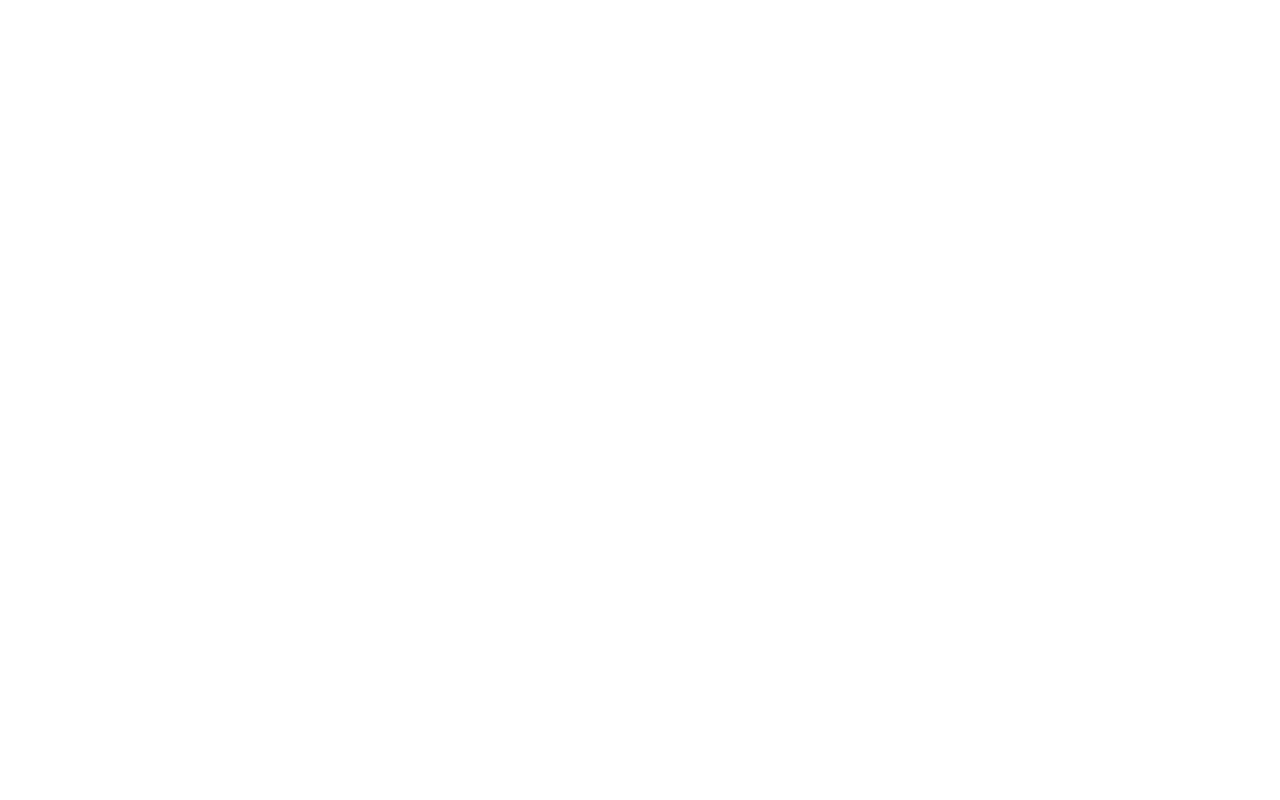
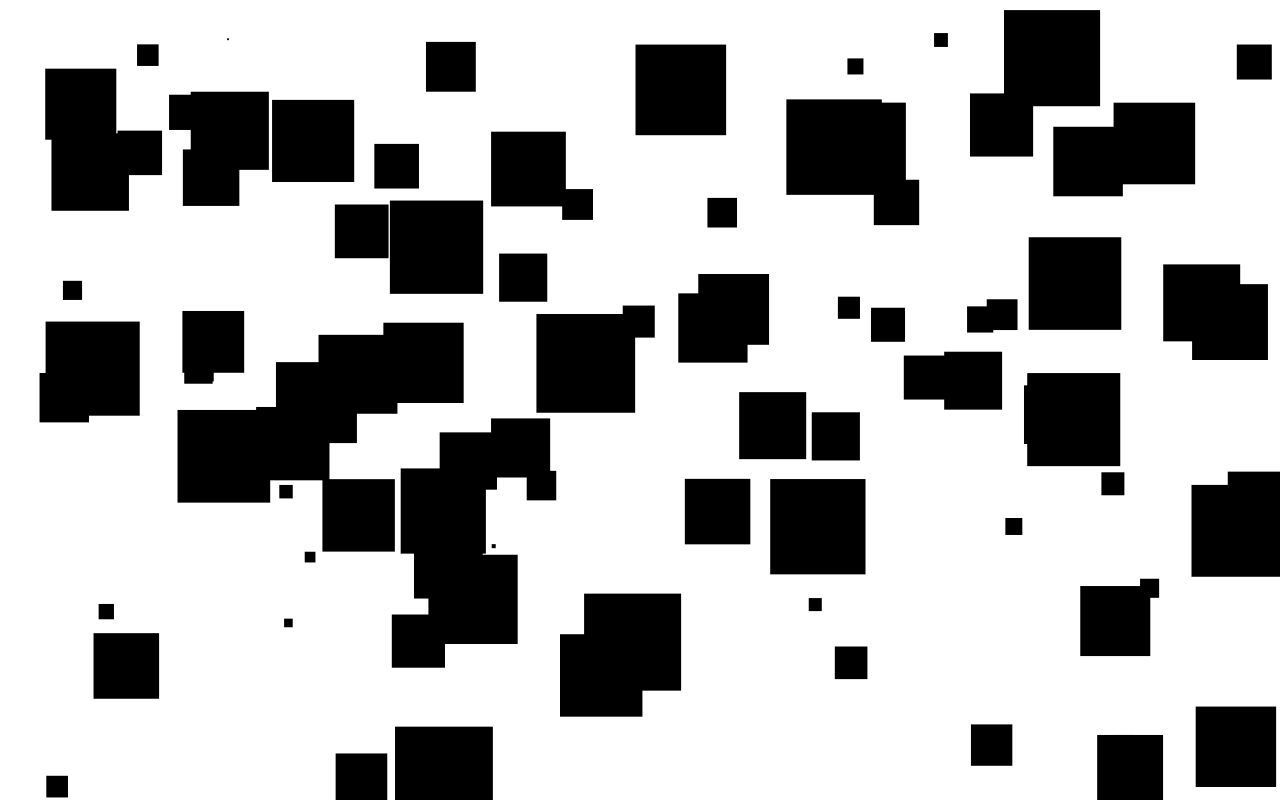
Before and after one commit to jlcdev/CursoHTML5, a plain HTML site: page clase4/index.html in a window 1280 px wide. Drawn offline with Linux system fonts and the light colour scheme.

Commit message:
HTML5 engine
new HTML5 engine with front and back canvas

```diff
--- /dev/null
+++ b/clase4/engine.js
@@ -0,0 +1,112 @@
+//Front canvas
+var canvas = document.getElementById('canvas');
+canvas.width = window.innerWidth;
+canvas.height = window.innerHeight;
+var ctx = canvas.getContext('2d');
+
+//Back canvas
+var buffer = document.createElement('canvas');
+buffer.width = canvas.width;
+buffer.height = canvas.height;
+var ctxBuffer = buffer.getContext('2d');
+
+//GameObject Class
+function gameObject(obj)
+{
+	for(var prop in obj) this[prop] = obj[prop];
+}
+
+function genId()
+{
+	var date = +new Date();
+	return '#'+date+Math.floor(Math.random()*date);
+}
+
+function objPrototype()
+{
+	var id = genId();
+	if(gameObjects[id] === undefined)
+	{
+		return new gameObject({'_id':id});
+	}
+	else
+	{
+		return newGameObject();
+	}
+}
+
+//Game entities
+var gameObjects = {};
+//Keyboard control
+var keys = [];
+//Mouse coords
+var mouse_x,mouse_y;
+
+//Bind events
+//Keyboard events
+window.addEventListener('keydown',function (e){
+	keys[e.keyCode] = true;
+},false);
+window.addEventListener('keyup',function (e){
+	keys[e.keyCode] = false;
+},false);
+
+//Bind onresize
+window.addEventListener('resize',resizeControl);
+
+//Bind mousemove
+window.addEventListener('mousemove',function (e){
+	var rect = canvas.getBoundingClientRect();
+	mouse_x = (e.clientX - rect.left);
+	mouse_y = (e.clientY - rect.top);
+},false);
+
+//Mainloop support
+function canvasUpdate()
+{
+	ctx.clearRect(0,0,canvas.width,canvas.height); //clean front canvas
+	ctx.drawImage(buffer,0,0); //copy buffer into front canvas
+}
+
+function resizeControl()
+{
+	canvas.width = window.innerWidth;
+	canvas.height = window.innerHeight;
+	buffer.width = window.innerWidth;
+	buffer.height = window.innerHeight;
+	render(ctxBuffer);
+	canvasUpdate();
+}
+
+function logic(dt)
+{
+	for(var key in gameObjects)
+	{
+		if(gameObjects[key].logic) gameObjects[key].logic(dt);
+	}
+}
+
+function render(ctx)
+{
+	for(var key in gameObjects)
+	{
+		if(gameObjects[key].render) gameObjects[key].render(ctx);
+	}
+}
+
+//main loop & deltatime
+var oldDate = +new Date();
+var newDate,dt;
+function mainloop()
+{
+	requestAnimationFrame(mainloop);
+	newDate = +new Date();
+	dt = (newDate - oldDate)/1000;
+	oldDate = newDate;
+	ctxBuffer.clearRect(0,0,buffer.width,buffer.height);//clean buffer
+	logic(dt);
+	render(ctxBuffer); //draw all in buffer
+	canvasUpdate();
+}
+//Launch mainloop
+requestAnimationFrame(mainloop);
--- /dev/null
+++ b/clase4/game.js
@@ -0,0 +1,38 @@
+//Object declaration
+function createCube()
+{
+	var cube = objPrototype();
+	cube.x = Math.random()*canvas.width;
+	cube.y = Math.random()*canvas.height;
+	cube.v = Math.random()*(2000+1000)+1000;
+	cube.size = Math.random()*100;
+	cube.logic = function(dt)
+	{
+		/*
+		var desp = this.v*dt;
+		if(keys[40]) this.y += desp; //DOWN arrow
+		if(keys[39]) this.x += desp; //RIGHT arrow
+		if(keys[37]) this.x -= desp; //LEFT arrow
+		if(keys[38]) this.y -= desp; //UP arrow
+		*/
+	};
+	cube.render = function(ctx)
+	{
+		ctx.fillRect(this.x,this.y,this.size,this.size);
+	};
+	return cube;
+}
+
+for(var i = 0; i < 100; ++i)
+{
+	var cube = createCube();
+	gameObjects[cube._id] = cube;
+}
+
+var camera = objPrototype();
+camera.x = canvas.width/2;
+camera.y = canvas.height/2;
+camera.v = 100;
+
+//MAPA de casillas
+//Clase llamada celda o cell
--- a/clase4/index.html
+++ b/clase4/index.html
@@ -1,7 +1,16 @@
 <html>
 	<head>
-		<title></title>
+		<title>Camera example</title>
+		<style type="text/css">
+			*{
+				margin: 0px;
+				padding: 0px;
+			}
+		</style>
 	</head>
 	<body>
+		<canvas id="canvas"></canvas>
+		<script type="text/javascript" src="engine.js"></script>
+		<script type="text/javascript" src="game.js"></script>
 	</body>
 </html>
```
